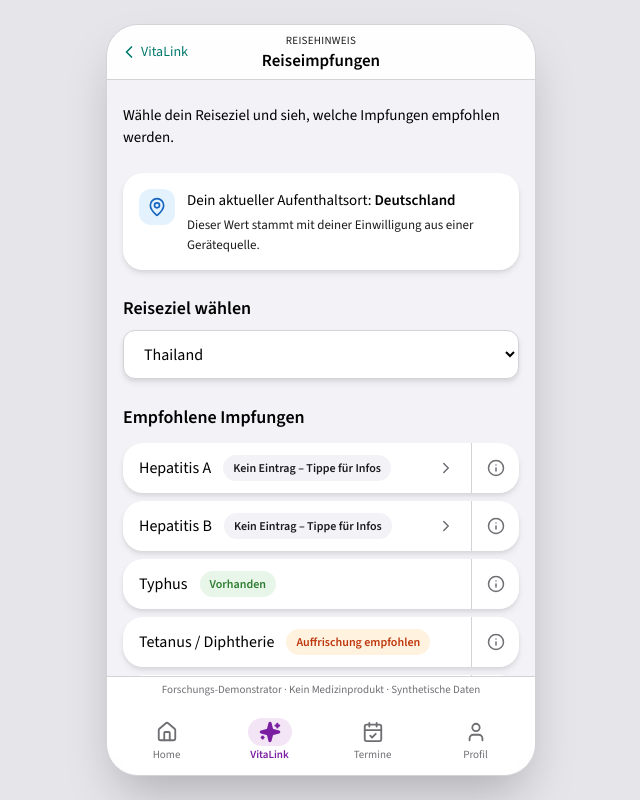
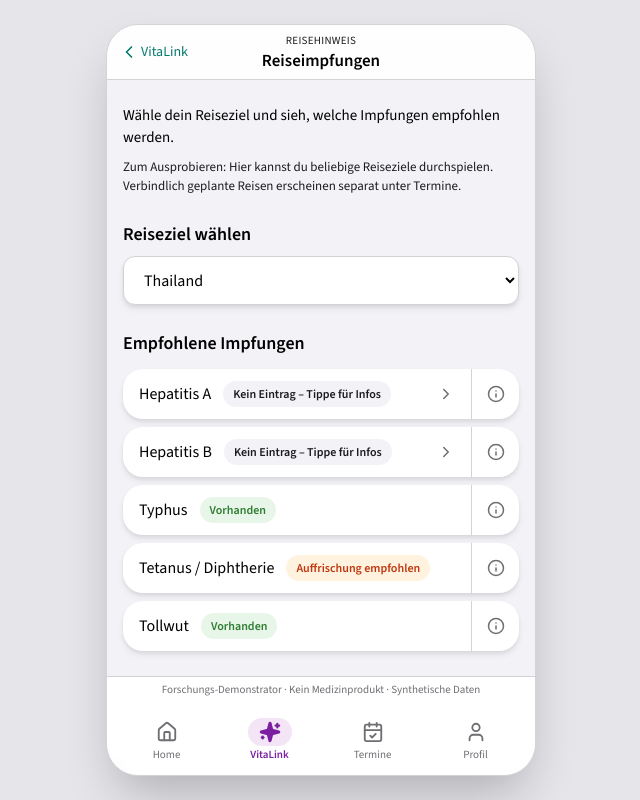
Before and after one commit to hussein-da/VitaLink, a Next.js app: page /reise in a window 1280 px wide. Shown: the whole page, without its empty margins (319-959 px from the left). Built offline with nearby package versions, Linux system fonts and the light colour scheme.

Commit message:
vitalink: 2.9 Reise-Feinschliff (Aufenthaltsort-Block aktiviert, Zielwahl zuerst, Werkzeug-Hinweis, Warum-diese-Impfungen-Link)

```diff
--- a/src/app/reise/page.tsx
+++ b/src/app/reise/page.tsx
@@ -1,6 +1,7 @@
 "use client";
 
 import { Suspense, useCallback, useEffect, useMemo, useRef, useState } from "react";
+import Link from "next/link";
 import { useSearchParams } from "next/navigation";
 import { ChevronRight, Globe, Info, MapPin, X } from "lucide-react";
 import AppHeader from "@/components/AppHeader";
@@ -32,6 +33,11 @@ const UI = {
     de: "Wähle dein Reiseziel und sieh, welche Impfungen empfohlen werden.",
     en: "Choose your travel destination and see which vaccinations are recommended.",
   },
+  werkzeugHinweis: {
+    de: "Zum Ausprobieren: Hier kannst du beliebige Reiseziele durchspielen. Verbindlich geplante Reisen erscheinen separat unter Termine.",
+    en: "For exploring: try out any destination here. Confirmed trips appear separately under Appointments.",
+  },
+  warumImpfungen: { de: "Warum diese Impfungen?", en: "Why these vaccinations?" },
   standortLabel: {
     de: "Dein aktueller Aufenthaltsort: ",
     en: "Your current location: ",
@@ -163,34 +169,13 @@ function ReiseContent() {
       />
 
       <div className="space-y-6 px-4 py-6">
-        {/* A) Untertitel */}
-        <div>
+        {/* A) Untertitel + Werkzeug-Hinweis (REISE-07) */}
+        <div className="space-y-2">
           <p className="text-[15px] text-ink">{UI.subtitle[lang]}</p>
+          <p className="text-[13px] text-ink-2">{UI.werkzeugHinweis[lang]}</p>
         </div>
 
-        {/* C) Aktueller Aufenthaltsort */}
-        <section className="flex items-start gap-3 rounded-[20px] bg-surface p-4 shadow-card">
-          <span className="flex h-9 w-9 shrink-0 items-center justify-center rounded-xl bg-cat-travel-soft">
-            <MapPin aria-hidden size={20} className="text-cat-travel" />
-          </span>
-          <div className="min-w-0">
-            <p className="text-[15px] text-ink">
-              {UI.standortLabel[lang]}
-              <span className="font-semibold">{t(standort.land)}</span>
-            </p>
-            <p className="mt-1 text-[13px] text-ink-2">{UI.standortHint[lang]}</p>
-            {standortFehlend.length > 0 && (
-              <p className="mt-2 text-[15px] text-ink">
-                {UI.standortFehlend[lang]}
-                <span className="font-medium">
-                  {standortFehlend.map((id) => t(impfInfoMap[id].name)).join(", ")}
-                </span>
-              </p>
-            )}
-          </div>
-        </section>
-
-        {/* D) Zielland-Auswahl (native select für maximale Tastatur-Kompatibilität) */}
+        {/* D) Zielland-Auswahl zuerst (REISE-04) — native select für Tastatur-Kompatibilität */}
         <section>
           <label
             htmlFor="reiseziel"
@@ -344,7 +329,38 @@ function ReiseContent() {
                   })}
                 </ul>
 
+                {/* IA-07: Brücke zurück zum erklärenden Reise-Hinweis (geplante Reise) */}
+                {zielCode === "TH" && (
+                  <Link
+                    href="/hinweis/reise-impfung"
+                    className="tap mt-3 inline-flex items-center gap-1.5 text-[14px] font-semibold text-cat-travel underline"
+                  >
+                    {UI.warumImpfungen[lang]}
+                  </Link>
+                )}
               </>
+            )}
+          </div>
+        </section>
+
+        {/* C) Aktueller Aufenthaltsort — nach der Zielwahl/Impfliste (REISE-04) */}
+        <section className="flex items-start gap-3 rounded-[20px] bg-surface p-4 shadow-card">
+          <span className="flex h-9 w-9 shrink-0 items-center justify-center rounded-xl bg-cat-travel-soft">
+            <MapPin aria-hidden size={20} className="text-cat-travel" />
+          </span>
+          <div className="min-w-0">
+            <p className="text-[15px] text-ink">
+              {UI.standortLabel[lang]}
+              <span className="font-semibold">{t(standort.land)}</span>
+            </p>
+            <p className="mt-1 text-[13px] text-ink-2">{UI.standortHint[lang]}</p>
+            {standortFehlend.length > 0 && (
+              <p className="mt-2 text-[15px] text-ink">
+                {UI.standortFehlend[lang]}
+                <span className="font-medium">
+                  {standortFehlend.map((id) => t(impfInfoMap[id].name)).join(", ")}
+                </span>
+              </p>
             )}
           </div>
         </section>
--- a/src/data/reise.ts
+++ b/src/data/reise.ts
@@ -116,7 +116,9 @@ export const reiseRegeln: Record<string, string[]> = {
   KE: ["hepatitis-a", "hepatitis-b", "gelbfieber", "malaria", "typhus", "tetanus", "meningokokken"],
   US: ["tetanus"],
   FR: ["tetanus"],
-  DE: ["tetanus"],
+  // DE: Tetanus (bald fällig) + Hepatitis A (kein ePA-Eintrag) — damit der
+  // Aufenthaltsort-Hinweis sichtbar wird (REISE-02), synthetisches Beispiel.
+  DE: ["tetanus", "hepatitis-a"],
   JP: ["hepatitis-a", "tetanus"],
   AU: ["tetanus"],
   MA: ["hepatitis-a", "typhus", "tetanus"],
```
